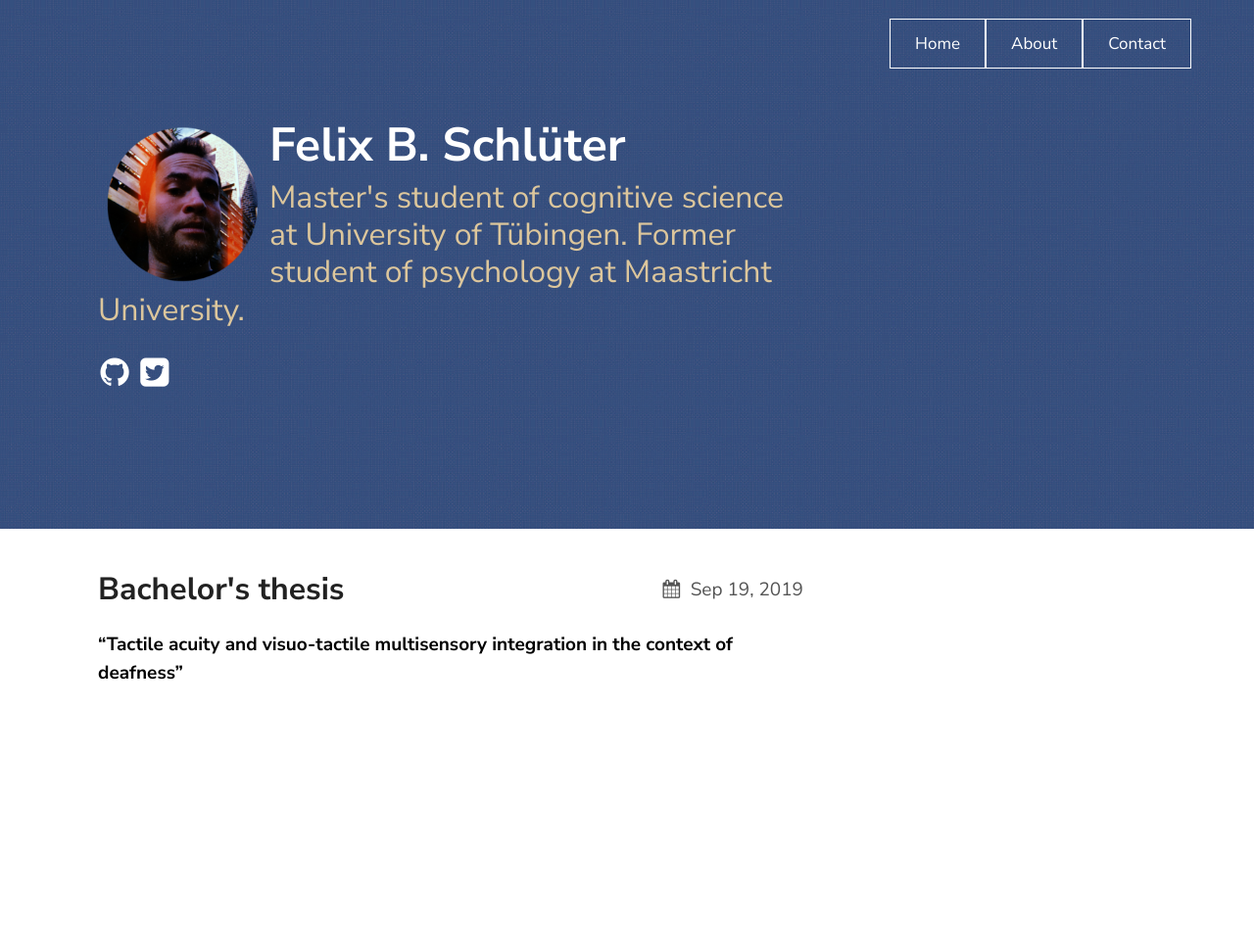
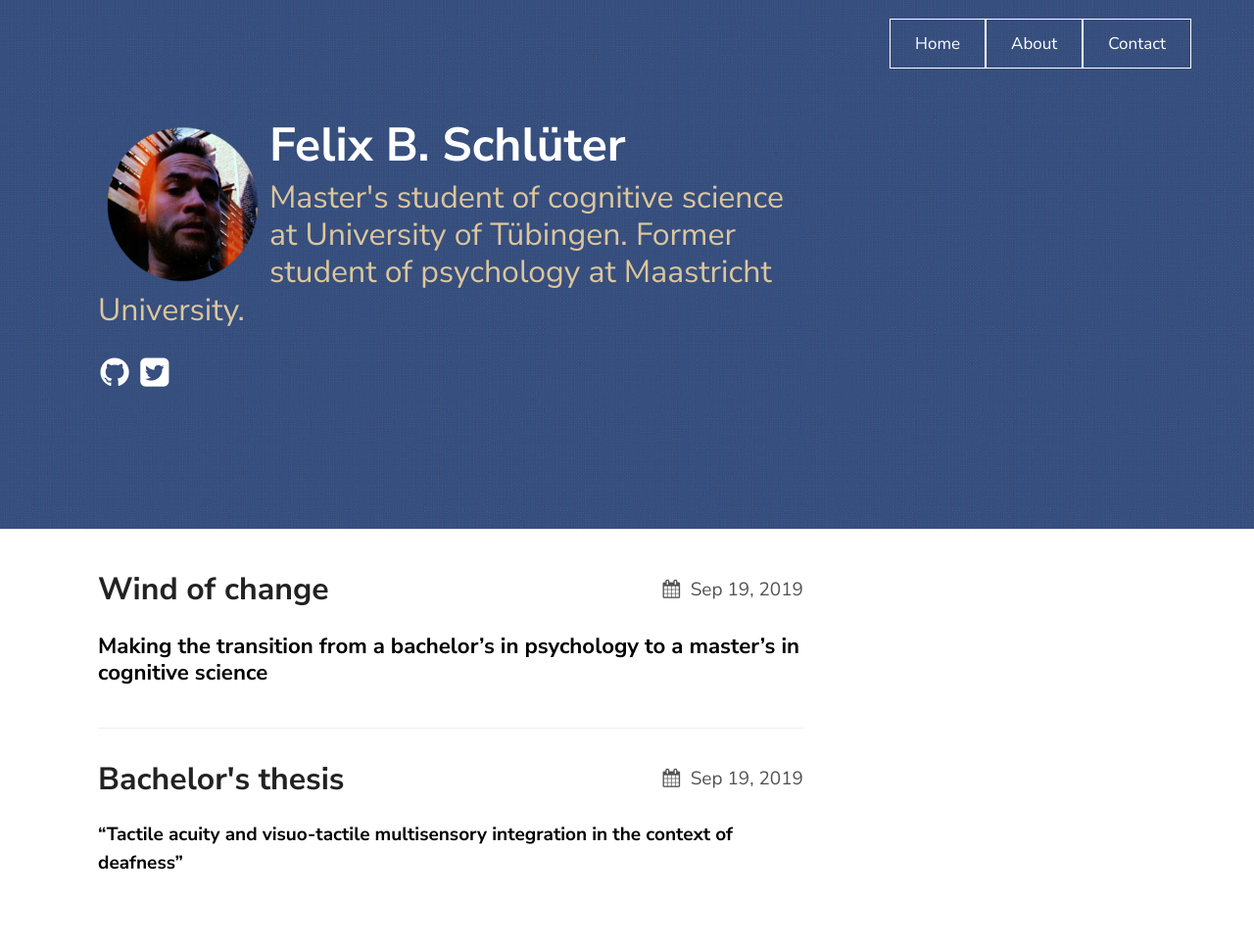
Before and after one commit to felixschltr/blog, a Jekyll site: the page built from index.md, in a window 1280 px wide. Shown: the whole page at 98% size. Built offline with Jekyll 4.4.1, drawn with Linux system fonts in a browser that asks for light colours; before the commit the page ends 900 px from its top, so only the background shows below that; part of the change alters nothing that is shown.

Commit message:
new post

```diff
--- /dev/null
+++ b/_posts/2019-09-20-wind-of-change.md
@@ -0,0 +1,88 @@
+---
+layout: post
+title:  "Wind of change"
+date:   2019-09-19 15:49:02 +0200
+categories: academic math cogsci
+---
+### Making the transition from a bachelor's in psychology to a master's in cognitive science
+
+It's definitely not going to be a walk in the park and (for me and most others) requires primarily two things: catching up the math and learning how to write code.
+
+***
+## Some background
+
+The field of cognitive science started out as a scientific endeavor to study '_the mind_' in an interdisciplinary fashion, the main contributing fields being: psychology, neuroscience, artificial intelligence (primarily computer science), linguistics, anthropology and philosophy [Fig. 1].
+
+***
+![CogSci Hexagon ><](/blog/assets/images/cogsci_hex01.png)
+[Fig. 1] _The CogSci Hexagon (adopted from Núñez et al., 2019)_
+
+***
+
+Due to it's inherently interdisciplinary fashion many different working definitions of cognitive science have been put forward since the advent of the field. For a matter of fact, many scholars tend to disagree with earlier definitions and/or definitions put forward by others. Nevertheless, there seems to exist a consensus on some of the fields core features as Núñez et al. put it in their paper (2019):
+
+> "[...] beyond	the	diversity
+> of	definitions	that	have	been	offered	over	the	years,	what	can	be	retained	is	that
+> cognitive	science	has	had	a	strong	commitment	with	the	notion	of	“mental
+> representation”	and	with	the	constitutive	role	played	by	the	computer	(and
+> computation)	in	the	development	of	the	field’s	body	of	knowledge. These	elements
+> have	constituted	a	central	component	of	what	philosopher	of	science	Imre	Lakatos
+> called	the	“hard	core”	of	a	field’s	research	program —basic	tenets	and	conjectures	that
+> are	not	meant	to	be	challenged	or	refuted	if	the	research	program	is	to	be	successful."
+
+Furthermore, they quote Valera, Thompson and Rosch (1991) who state that:
+
+> "[...] an	important	pole	is	occupied	by	artificial intelligence —thus	the	computer	model	of	the	mind	is	a	dominant	aspect	of	the	entire field."
+
+And Bechtel and Graham (1998) who say that:
+
+> "Cognitive	science	holds	general	“assumptions	that	the	mind	is	(1)	an	information	processing	system,	(2)	a	representational	device,	and	(3)	(in	some	sense)	a	computer."
+
+### To investigate the '_true state_' of cognitive science as as discipline, Núñez et al. looked at different bibliometric and socio-institutional indicators (2019):
+
+***
+![Indicators_figure ><](/blog/assets/images/cogsci_hex.png)
+[Fig. 2] _Results of the analysis of indicators (adopted from Núñez et al. (2019) )_
+
+***
+
+### Authors' affiliations in Cognitive science
+
+Núñez et al. (2019) analyzed 1020 research articles and commentaries published after 2000 in the journal [Cognitive Scinece](https://cognitivesciencesociety.org/cognitive-science-journal/) to find out the relative representation of the main contributing disciplines by author's affiliations.
+They found that authors with psychology affiliation by far make up the majority (63.1%) and are therefore highly overrepresented relative to the other contributing fields. Interestingly, computer science with 8.5% of author's affiliations and neuroscience with 7% of author's affiliations are still largely underrepresented. To me personally, this is a very unexpected result, given the rapid development of both fields in the last two decades. In contrast to this, the number of authors affiliated to anthropology (1%) and the number of authors affiliated to philosophy (3%) shows that these two fields are virtually not represented in the journal [Fig. 2]
+
+### "Scientometrics"
+
+In addition Núñez et al. (2019) performed a quantitative analysis of the citation patterns of the journal [Cognitive Scinece](https://cognitivesciencesociety.org/cognitive-science-journal/) and observed a quite similar pattern to the on which emerged from the analysis of authors' affiliations.
+Again, Núñez et al. (2019) found a large relative overrepresentation of psychology with the highest volume of citations (65.7%) going to and being received from this field, followed by neuroscience with ~20%. Th remaining volume of citations is completely taken up by the field of linguistics, as anthropology and philosophy are not represented at all [Fig. 2].
+
+### PhD training of cognitive science's faculty members
+
+The PhD background of cognitive science's faculty members shows a slightly different picture as compared to the first two indicators stated above. The data are based on publicly available educational histories of active faculty members in	the	four	departments	of	cognitive	science	that	grant	a	Ph.D.	degree:	Johns
+Hopkins	University	(JHU),	Renssaeler	Polytechnic	Institute	(RPI),	the	University	of California,	San	Diego	(UCSD),	and	the	Central	European	University	in	Budapest	(CEU) (State 2018) [Fig. 2].
+
+Núñez et al. (2019) write:
+
+> "The	most	consistent	feature
+across	departments	is	the	overrepresentation	of	faculty	members with	training	in	psychology
+and	the	complete	lack	of	faculty	with	a	background	in	anthropology.	Moreover,	the
+distribution	of	faculty	members with	backgrounds	in	neuroscience,	linguistics	and	computer
+science	__vary	drastically	across	the	departments	with	each	constituting	as	little	as	0%	in
+one	department	and	more	than	20%	in	another__."
+
+## What does this all mean for people who strive to make the transition to cognitive science from one of its core disciplines (in my case psychology)?
+
+I guess it mostly depends on the field/discipline that you are starting out from.
+Given the statistics provided in the paper by Núñez et al. (2019), one could tell that having a background in psychology (especially cognitive psychology or even cognitive neuroscience) is a pretty good starting point to make the transition into the field of cognitive science and in principle I agree with that. I am very lucky to have completed my bachelor's degree in psychology at the Faculty of Psychology and Neuroscience of Maastricht University, which has a strong focus on cognitive psychology and cognitive neuroscience.
+
+However, based on my personal experience of looking up and comparing curricula of different universities/institutions that offer a (master's) degree in cognitive science, I tend to disagree with the relatively '_weak_' contributions of artificial intelligence/computer science and neuroscience ( based on the statistics provided by Núñez et al., 2019). __On the contrary, I have gained the impression that especially the disciplines artificial inteligence/computer science and neuroscience have become (and still are becoming) more and more important contributors to the field of cognitive science, even to the point that they catch up with the importance of (cognitive) psychology (based on the statistics by Núñez et al., 2019).__
+
+This impression of mine is mainly based on the fact, that most of the curricula I have looked up (master's programs in my case) require every applicant to have achieved a certain amount of credits/ECTS in the fields of mathematics (mainly statistics, calculus and linear algebra) as well as in the field of computer science (mainly programming and algorithms & data structures). Mostly, these requirements are justified by the fact that, besides the statistical concepts that are necessary for any empirical science, the mathematical knowledge and computer science knowledge is needed to be able to cope with the 'higher-level' concepts such as statictical modeling, cognitive modeling and machine learning.
+
+In contrast, students coming from a computer science or mathematics background are not necessarily required to prove credits/ECTS from the fields of psychology and neuroscience. To me, this imbalance with regard to the pre-requirements of the majority of master's programs already highlights the current importance that mathematics and artificial intelligence/computer science have in the field of cognitive science (in contrast to the statistics provided by Núñez et al., 2019).
+
+***
+
+### References:
+
+Núñez, R., Allen, M., Gao, R., Rigoli, C. M., Relaford-Doyle, J., & Semenuks, A. (2019). What happened to cognitive science? _Nature Human Behaviour_, 3(8), 782–791. https://doi.org/10.1038/s41562-019-0626-2
--- a/_sass/theme.scss
+++ b/_sass/theme.scss
@@ -249,3 +249,19 @@ header {
 		}
 	}
 }
+
+img[alt$=">"] {
+  float: right;
+}
+
+img[alt$="<"] {
+  float: left;
+}
+
+img[alt$="><"] {
+  display: block;
+  max-width: 100%;
+  height: auto;
+  margin: auto;
+  float: none!important;
+}
--- a/assets/css/style.scss
+++ b/assets/css/style.scss
@@ -151,3 +151,19 @@
     }
 
 }
+
+img[alt$=">"] {
+  float: right;
+}
+
+img[alt$="<"] {
+  float: left;
+}
+
+img[alt$="><"] {
+  display: block;
+  max-width: 100%;
+  height: auto;
+  margin: auto;
+  float: none!important;
+}
```
Also changed, not shown: assets/images/cogsci_hex.png (added), assets/images/cogsci_hex01.png (added).
